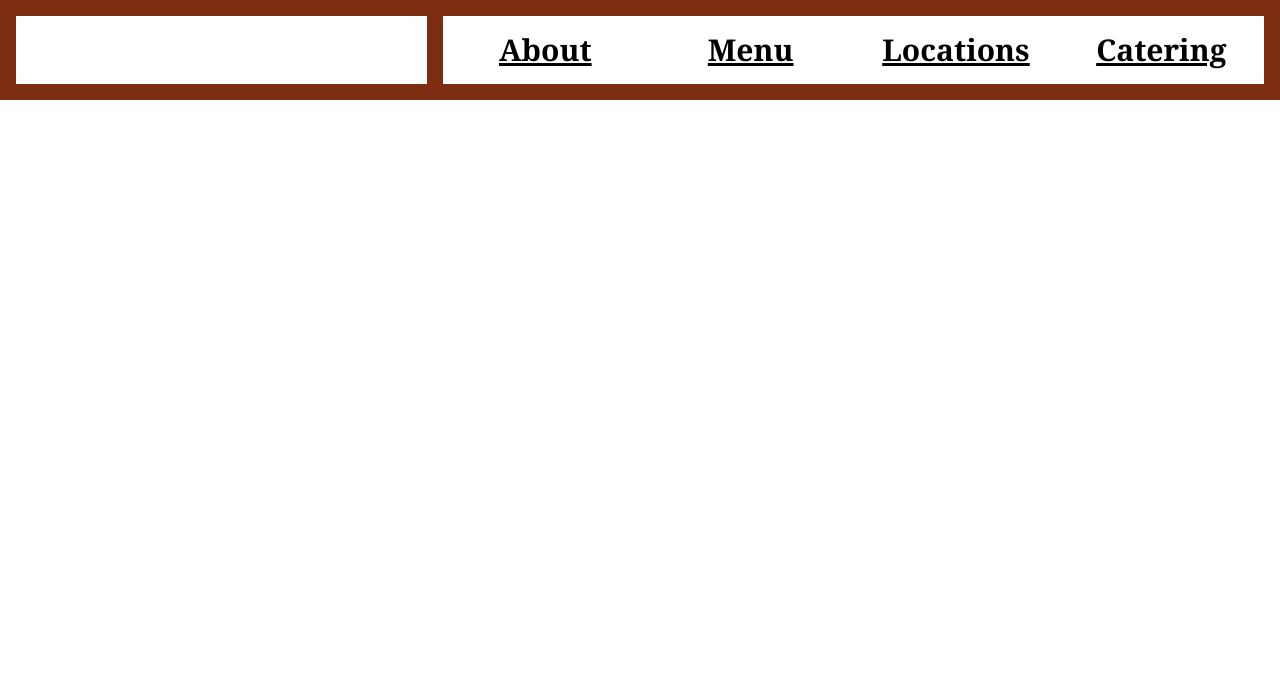
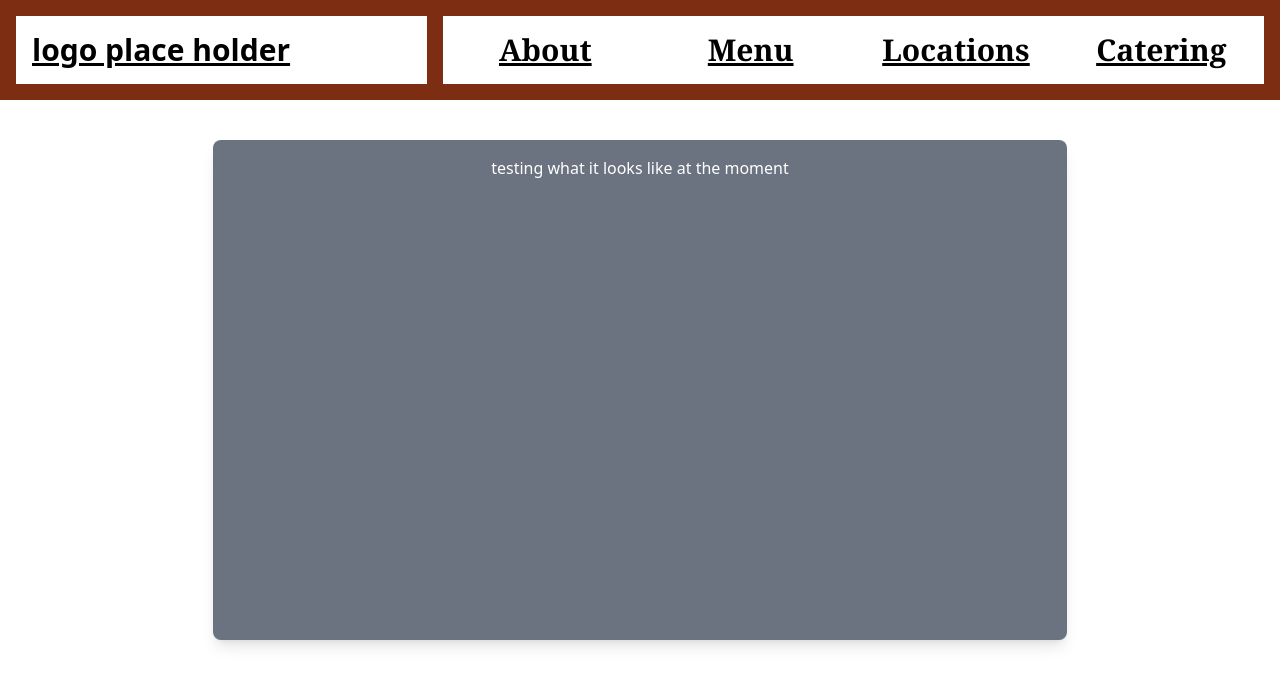
Before and after one commit to NickHemerycke/RestaurantShowModel, a Django app: page / in a window 1280 px wide. Shown: the top 686 px of the page. Run offline with Django 5.2, Linux system fonts and the light colour scheme; some libraries are stand-ins or nearby versions.

Commit message:
in between

```diff
--- a/myproject/WorldCuisine/templates/WorldCuisine/home.html
+++ b/myproject/WorldCuisine/templates/WorldCuisine/home.html
@@ -9,7 +9,12 @@
 <body>
 
     <div class="bg-orange-900 font-bold text-black text-3xl p-2 h-[100px] flex">
-        <div class="flex w-1/3 bg-white m-2 "></div>
+        <div class="flex w-1/3 bg-white m-2 ">
+            <div class="m-4 underline hover:text-blue-400 duration-800">
+                logo place holder
+            </div>
+        </div>
+
         <div class="flex w-2/3 bg-white m-2 justify-center text-center font-serif">
             <div class="m-4 w-1/4 underline hover:text-blue-400 duration-800">
                 About
@@ -26,5 +31,11 @@
         </div>
     </div>
 
+    <div class="flex justify-center">
+        <div class="flex w-2/3 h-[500px] justify-center bg-gray-500 rounded-lg shadow-lg m-10 p-4 text-white">
+            testing what it looks like at the moment
+        </div>
+    </div>
+
 </body>
 </html>
```
